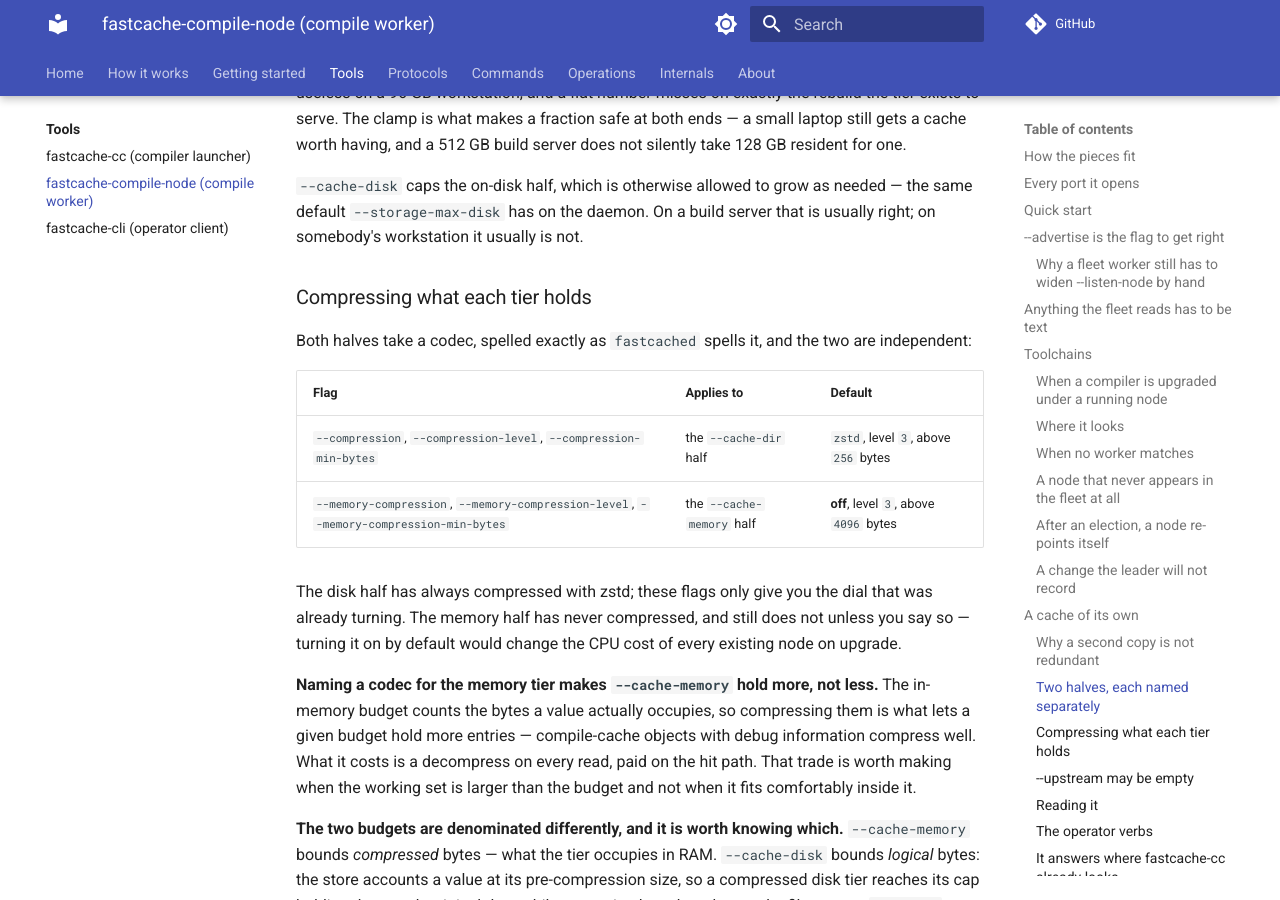
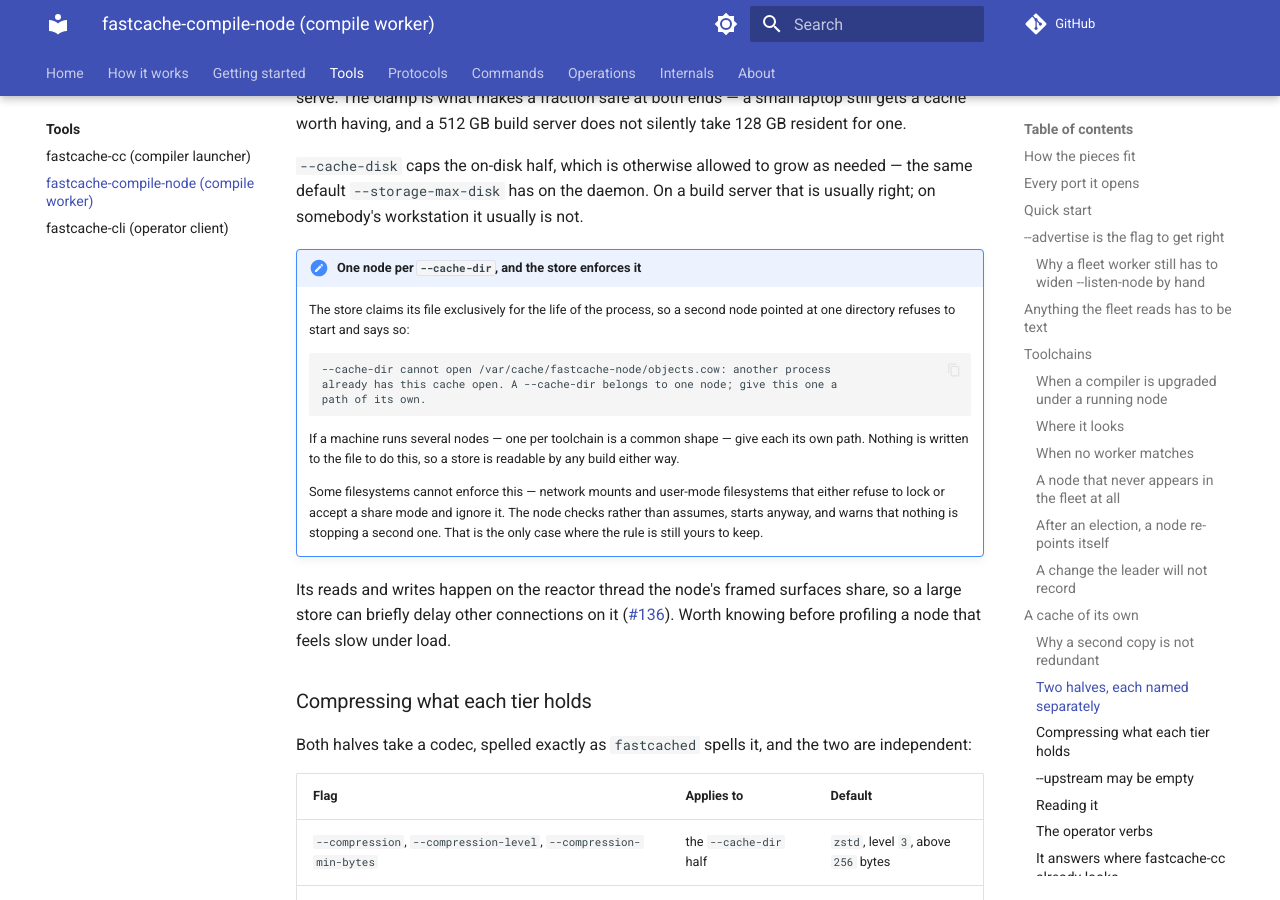
Before and after one commit to LASTRADA-Software/fastcached, an MkDocs documentation site: the page built from docs/tools/fastcache-compile-node.md, in a window 1280 px wide and 900 px high, scrolled down 13080 px. Built offline with MkDocs 1.6.1 and Material for MkDocs 9.7.7, drawn with Linux system fonts in a browser that asks for light colours; comment, search, counter and statistics services are not loaded; some of the changed text lies outside the part shown.

Commit message:
docs: the store-lock note follows --cache-dir again, and two citations name a symbol
The new compression section was inserted between the `--cache-dir` prose and the
"One node per --cache-dir, and the store enforces it" admonition, so that note --
and the `--migrate-cache` guidance an operator reaches for after a "another
process already has this cache open" failure -- ended up four paragraphs into a
section about codecs, reading as a property of compression. Moved back under the
flag it is about; the compression section follows it.

`--memory-compression` comes out of the role table's "What switches it on"
column. It switches nothing on -- the cache tier is on by default, as the same
row's Default says -- and its exact sibling `--compression` was not listed
beside it, so a reader scanning for the minimal set of flags per role got both
halves of that wrong.

And `CowTreeStorage.cpp:1337` is cited by SYMBOL in both places that carried it.
The offset was correct when written; the file is 1400 lines and still being
edited, and a stale line number sends a reader to whatever now sits there while
looking exactly as authoritative. The rulebook already records that shape (#386)
and its own remedy is one place pointed at rather than restated.

Signed-off-by: Christian Parpart <christian@parpart.family>

````diff
--- a/docs/tools/fastcache-compile-node.md
+++ b/docs/tools/fastcache-compile-node.md
@@ -597,6 +597,32 @@ fraction safe at both ends — a small laptop still gets a cache worth having, a
 `--cache-disk` caps the on-disk half, which is otherwise allowed to grow as
 needed — the same default `--storage-max-disk` has on the daemon. On a build
 server that is usually right; on somebody's workstation it usually is not.
+
+!!! note "One node per `--cache-dir`, and the store enforces it"
+
+    The store claims its file exclusively for the life of the process, so a
+    second node pointed at one directory refuses to start and says so:
+
+    ```
+    --cache-dir cannot open /var/cache/fastcache-node/objects.cow: another process
+    already has this cache open. A --cache-dir belongs to one node; give this one a
+    path of its own.
+    ```
+
+    If a machine runs several nodes — one per toolchain is a common shape — give
+    each its own path. Nothing is written to the file to do this, so a store is
+    readable by any build either way.
+
+    Some filesystems cannot enforce this — network mounts and user-mode
+    filesystems that either refuse to lock or accept a share mode and ignore it.
+    The node checks rather than assumes, starts anyway, and warns that nothing
+    is stopping a second one. That is the only case where the rule is still
+    yours to keep.
+
+Its reads and writes happen on the reactor thread the node's framed surfaces
+share, so a large store can briefly delay other connections on it
+([#136](https://github.com/LASTRADA-Software/fastcached/issues/136)). Worth
+knowing before profiling a node that feels slow under load.
 
 ### Compressing what each tier holds
 
````
Also changed, not shown: other parts of docs/tools/fastcache-compile-node.md (+1 -1 lines), .agent/rules/storage.md (+4 -1 lines), 1 other file.
